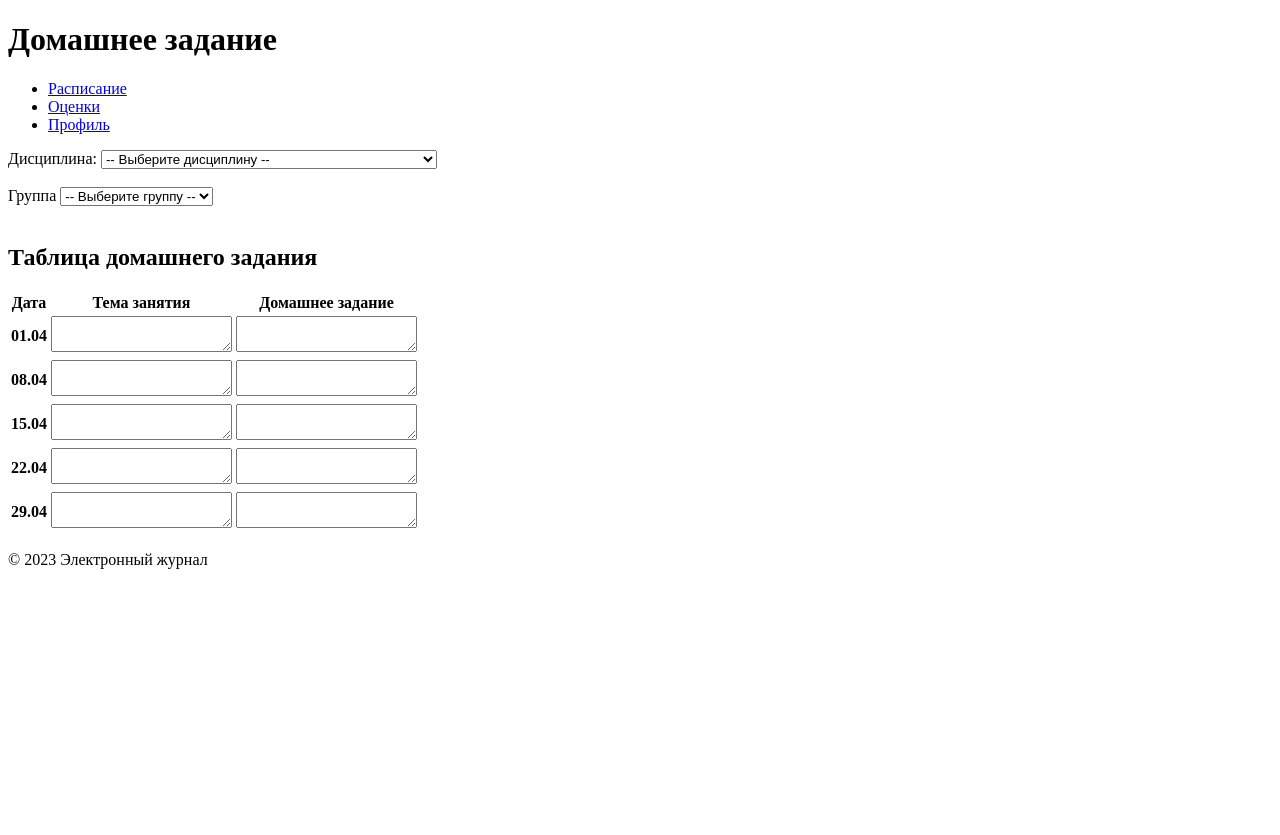
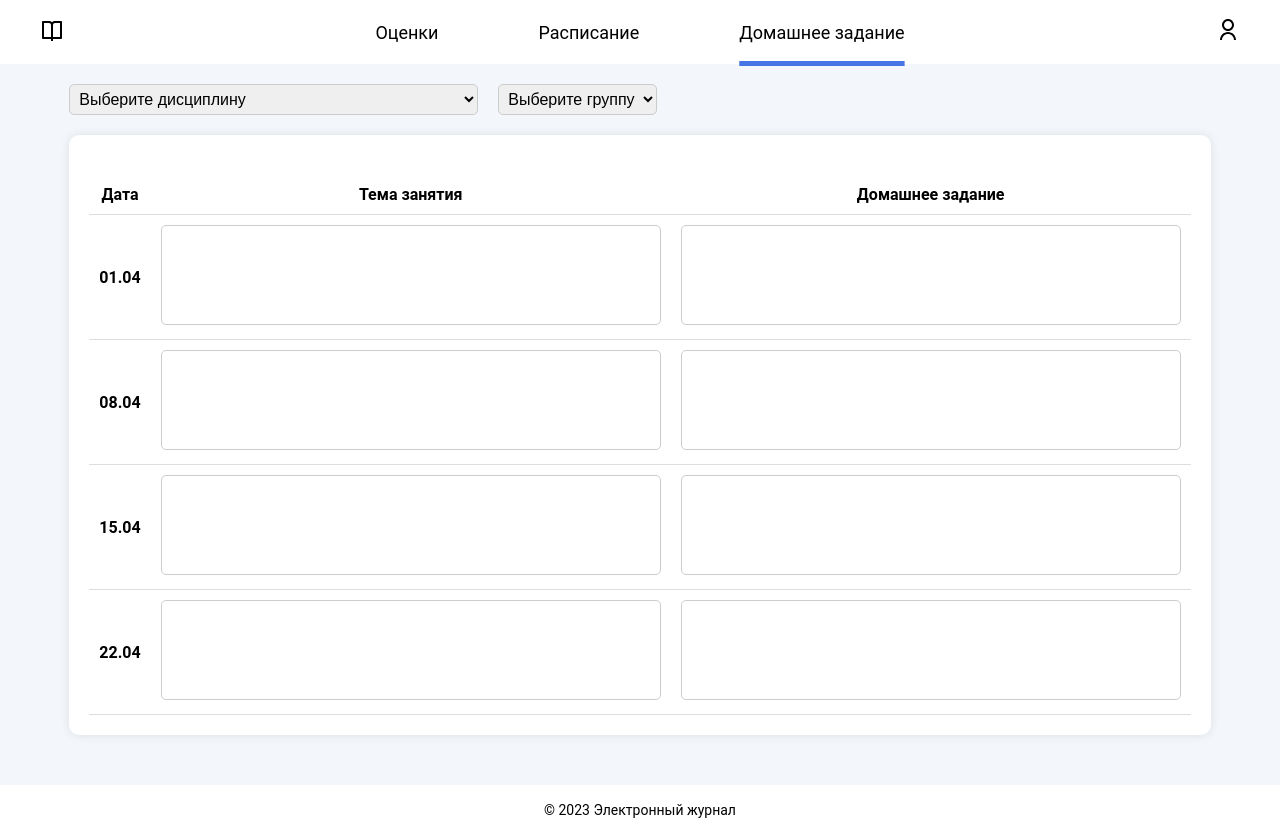
Before and after one commit to llummin/labs-web-prog, a website: page dynamic/pages/homework.html in a window 1280 px wide. Before the commit the page ends 800 px from the top, so only its background shows below. Drawn offline with Linux system fonts and the light colour scheme.

Commit message:
changed the design of the homework

```diff
--- a/dynamic/pages/homework.html
+++ b/dynamic/pages/homework.html
@@ -2,83 +2,106 @@
 <html lang="ru">
 <head>
 	<meta charset="UTF-8">
+	<meta name="viewport"
+	      content="width=device-width, user-scalable=no, initial-scale=1.0, maximum-scale=1.0, minimum-scale=1.0">
+	<meta http-equiv="X-UA-Compatible" content="ie=edge">
 	<meta name="author" content="Елушев Максим">
 	<meta name="description" content="Электронный журнал для преподавателя">
 	<link rel="shortcut icon" href="../images/favicon.svg">
+	<link rel="stylesheet" href="../styles/homework.css">
 	<title>Домашнее задание</title>
 </head>
-<body>
-<header>
-	<h1>Домашнее задание</h1>
-	<nav>
-		<ul>
-			<li><a href="schedule.html">Расписание</a></li>
-			<li><a href="grades.html">Оценки</a></li>
-			<li><a href="profile.html">Профиль</a></li>
+<body class="body">
+<header class="header">
+	<nav class="nav">
+		<a class="logo" href="grades.html">
+			<img src="../images/logo.svg" alt="Книга: лого сайта">
+		</a>
+		<ul class="menu">
+			<li class="menu__list">
+				<a class="menu__link" href="grades.html">Оценки</a>
+			</li>
+			<li class="menu__list">
+				<a class="menu__link" href="schedule.html">Расписание</a>
+			</li>
+			<li class="menu__list">
+				<a class="menu__link--underline" href="homework.html">Домашнее задание</a>
+			</li>
 		</ul>
+		<a class="user" href="profile.html">
+			<img src="../images/user.svg" alt="Иконка пользователя">
+		</a>
 	</nav>
 </header>
-<main>
-	<section>
-		<form>
-			<label for="subject">Дисциплина:</label>
-			<select name="subject" id="subject">
-				<option>-- Выберите дисциплину --</option>
-				<option>Объектно-ориентированное программирование</option>
-				<option>Структуры и алгоритмы обработки данных</option>
-				<option>Теория формальных языков и методы трансляции</option>
+<main class="main">
+	<section class="homework">
+		<div class="homework__select-row">
+			<select class="homework__select">
+				<option class="homework__option">Выберите дисциплину</option>
+				<option class="homework__option">Объектно-ориентированное программирование</option>
+				<option class="homework__option">Структуры и алгоритмы обработки данных</option>
+				<option class="homework__option">Теория формальных языков и методы трансляции</option>
 			</select>
-			<br><br>
-			<label for="group">Группа</label>
-			<select name="group" id="group">
-				<option value="">-- Выберите группу --</option>
-				<option value="group1">Группа 1</option>
-				<option value="group2">Группа 2</option>
-				<option value="group3">Группа 3</option>
+			<select class="homework__select">
+				<option class="homework__option">Выберите группу</option>
+				<option class="homework__option">Группа 1</option>
+				<option class="homework__option">Группа 2</option>
+				<option class="homework__option">Группа 3</option>
 			</select>
-			<br><br>
-		</form>
-		<h2>Таблица домашнего задания</h2>
-		<table>
-			<thead>
+		</div>
+		<div class="container">
+			<table class="homework__table">
+				<thead class="homework__table-head">
 				<tr>
-				<th>Дата</th>
-				<th>Тема занятия</th>
-				<th>Домашнее задание</th>
+					<th class="homework__table-header">Дата</th>
+					<th class="homework__table-header">Тема занятия</th>
+					<th class="homework__table-header">Домашнее задание</th>
 				</tr>
 				</thead>
-			<tbody>
-			<tr>
-				<th>01.04</th>
-				<td><textarea name="theme1"></textarea></td>
-				<td><textarea name="homework1"></textarea></td>
+				<tbody class="homework__table-body">
+				<tr class="homework__table-row">
+					<th class="homework__table-date">01.04</th>
+					<td class="homework__table-theme">
+						<textarea class="homework__textarea"></textarea>
+					</td>
+					<td class="homework__table-homework">
+						<textarea class="homework__textarea"></textarea>
+					</td>
 				</tr>
-			<tr>
-				<th>08.04</th>
-				<td><textarea name="theme2"></textarea></td>
-				<td><textarea name="homework2"></textarea></td>
+				<tr class="homework__table-row">
+					<th class="homework__table-date">08.04</th>
+					<td class="homework__table-theme">
+						<textarea class="homework__textarea"></textarea>
+					</td>
+					<td class="homework__table-homework">
+						<textarea class="homework__textarea"></textarea>
+					</td>
 				</tr>
-			<tr>
-				<th>15.04</th>
-				<td><textarea name="theme3"></textarea></td>
-				<td><textarea name="homework3"></textarea></td>
+				<tr class="homework__table-row">
+					<th class="homework__table-date">15.04</th>
+					<td class="homework__table-theme">
+						<textarea class="homework__textarea"></textarea>
+					</td>
+					<td class="homework__table-homework">
+						<textarea class="homework__textarea"></textarea>
+					</td>
 				</tr>
-			<tr>
-				<th>22.04</th>
-				<td><textarea name="theme4"></textarea></td>
-				<td><textarea name="homework4"></textarea></td>
-			</tr>
-			<tr>
-				<th>29.04</th>
-				<td><textarea name="theme5"></textarea></td>
-				<td><textarea name="homework5"></textarea></td>
+				<tr class="homework__table-row">
+					<th class="homework__table-date">22.04</th>
+					<td class="homework__table-theme">
+						<textarea class="homework__textarea"></textarea>
+					</td>
+					<td class="homework__table-homework">
+						<textarea class="homework__textarea"></textarea>
+					</td>
 				</tr>
 				</tbody>
 			</table>
+		</div>
 	</section>
 </main>
-<footer role="contentinfo">
-	<p>&copy; 2023 Электронный журнал</p>
+<footer class="footer" role="contentinfo">
+	<p class="footer__text">&copy; 2023 Электронный журнал</p>
 </footer>
 </body>
 </html>
--- /dev/null
+++ b/dynamic/styles/homework.css
@@ -0,0 +1,149 @@
+* {
+	padding: 0;
+	margin: 0;
+	box-sizing: border-box
+}
+
+.body {
+	font-family: 'Roboto', sans-serif;
+	min-height: 100vh;
+	position: relative;
+	padding-bottom: 50px;
+	background-color: #f3f6fb;
+}
+
+.nav {
+	display: flex;
+	justify-content: space-between;
+	align-items: center;
+	padding-left: 40px;
+	padding-right: 40px;
+	font-size: 18px;
+	height: 64px;
+	background-color: #ffffff;
+}
+
+.logo {
+	margin-right: auto;
+}
+
+.menu {
+	display: flex;
+	justify-content: center;
+	align-items: center;
+	list-style: none;
+}
+
+.menu__list {
+	margin: 0 50px;
+}
+
+.menu__link {
+	text-decoration: none;
+	color: black;
+	cursor: pointer;
+}
+
+.menu__link--underline {
+	color: black;
+	text-decoration: underline;
+	text-underline-offset: 22px;
+	text-decoration-color: #4875E5;
+	text-decoration-thickness: 5px;
+}
+
+.user {
+	margin-left: auto;
+}
+
+.main {
+	display: flex;
+	justify-content: center;
+	margin-bottom: 50px;
+}
+
+.homework__select-row {
+	margin: 20px 0;
+	display: flex;
+	flex-direction: row;
+}
+
+.homework__select + .homework__select {
+	margin-left: 20px;
+}
+
+.homework__select {
+	font-size: 16px;
+	padding: 5px;
+	border-radius: 5px;
+	border: 1px solid #ccc;
+}
+
+.homework__select:focus {
+	border: 2px solid #4875E5;
+	outline: none;
+}
+
+.homework__option {
+	font-size: 16px;
+}
+
+.container {
+	background-color: #fff;
+	border-radius: 10px;
+	box-shadow: 0 0 10px rgba(0, 0, 0, 0.1);
+	padding: 20px;
+	width: 100%;
+}
+
+.homework__table {
+	border-collapse: collapse;
+	width: 100%;
+	margin-top: 20px;
+}
+
+.homework__table-head {
+	border-bottom: 1px solid #ddd;
+}
+
+.homework__table-header {
+	font-size: 16px;
+	font-weight: bold;
+	text-align: center;
+	padding: 10px;
+}
+
+.homework__table-row {
+	border-bottom: 1px solid #ddd;
+}
+
+.homework__table-date,
+.homework__table-theme,
+.homework__table-homework {
+	text-align: center;
+	padding: 10px;
+}
+
+.homework__textarea {
+	min-width: 500px;
+	min-height: 100px;
+	resize: none;
+	padding: 5px;
+	border: 1px solid #ccc;
+	border-radius: 5px;
+}
+
+.footer {
+	display: flex;
+	justify-content: center;
+	align-items: center;
+	position: absolute;
+	bottom: 0;
+	width: 100%;
+	height: 50px;
+	background-color: #ffffff;
+}
+
+.footer__text {
+	font-size: 14px;
+}
--- a/dynamic/styles/schedule.css
+++ b/dynamic/styles/schedule.css
@@ -68,7 +68,6 @@
 	margin-bottom: 20px;
 }
 
-
 .schedule__caption {
 	font-size: 20px;
 	font-weight: bold;
```
Also changed, not shown: dynamic/pages/grades.html (+1 -1 lines), dynamic/pages/profile.html (+3 -5 lines), dynamic/styles/profile.css (+0 -8 lines). Lines whose indentation alone changed are shown as unchanged.
